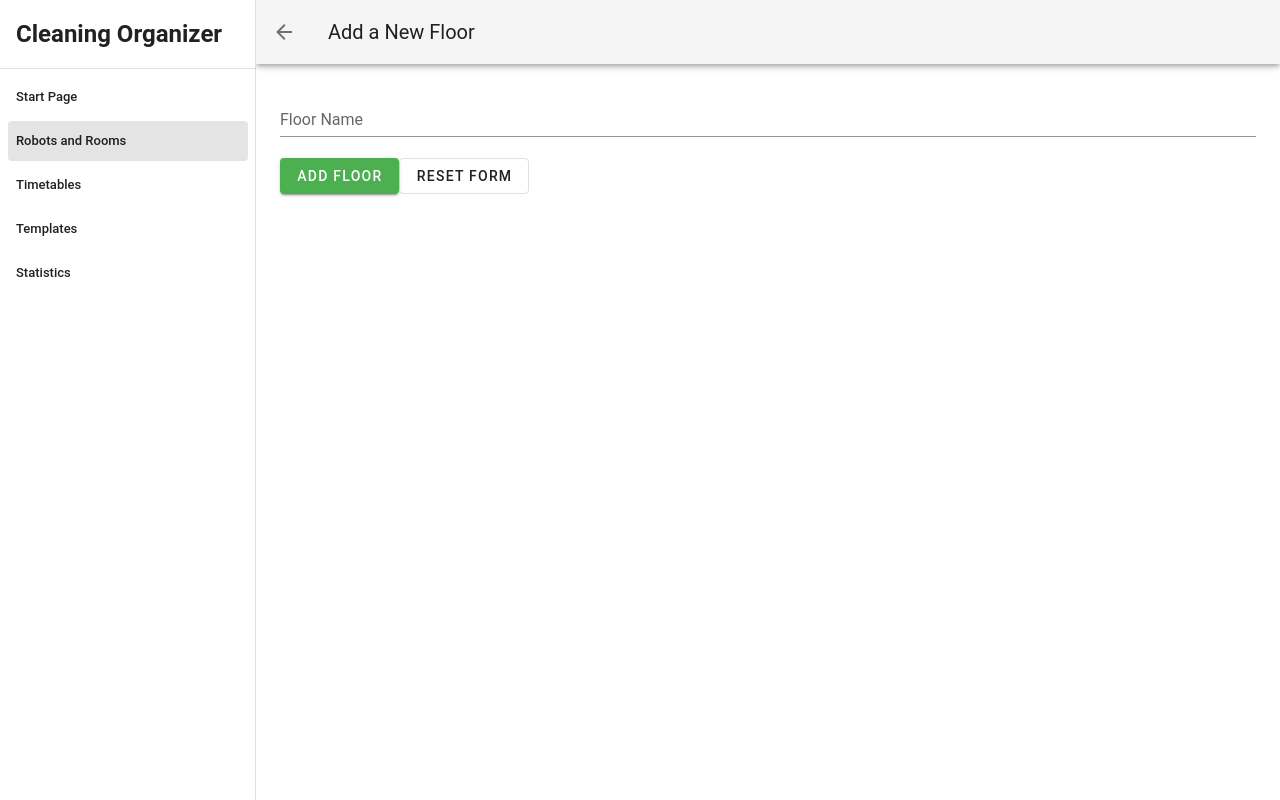
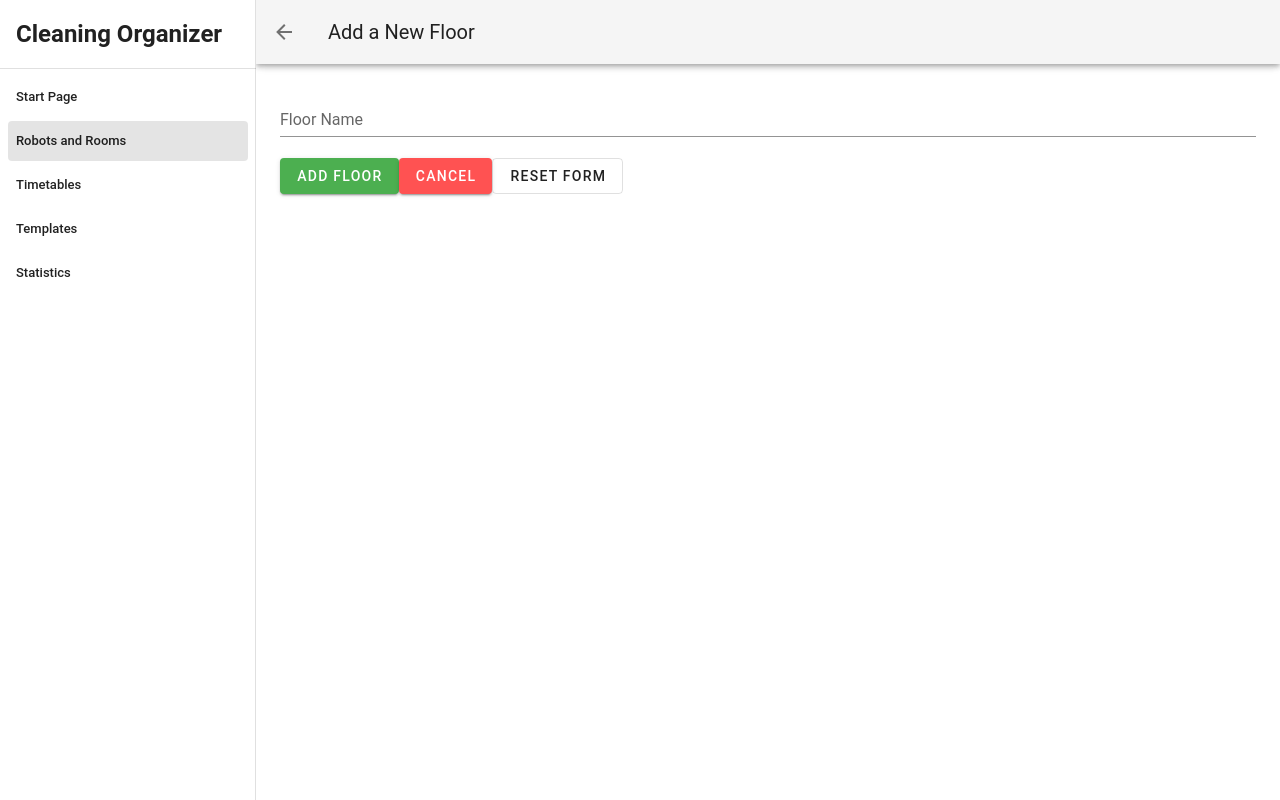
Before and after one commit to sman1011/mmk-a1, a Vue app: page /#/floors/new in a window 1280 px wide. Built offline with nearby package versions, Linux system fonts and the light colour scheme.

Commit message:
add cancel button to new floor, room, robot pages

```diff
--- a/src/pages/NewFloorPage.vue
+++ b/src/pages/NewFloorPage.vue
@@ -54,6 +54,7 @@ export default {
                     ></v-text-field>
 
                     <v-btn color="success" v-on:click="onSave">Add Floor</v-btn>
+                    <v-btn color="error" v-on:click="$router.go(-1)">Cancel</v-btn>
                     <v-btn text v-bind:outlined="true" v-on:click="onClear" >Reset Form</v-btn>
 
                 </v-form>
--- a/src/pages/NewRobotPage.vue
+++ b/src/pages/NewRobotPage.vue
@@ -71,6 +71,7 @@ export default {
                     </v-select>
 
                     <v-btn color="success" v-on:click="onSave">Add Robot</v-btn>
+                    <v-btn color="error" v-on:click="$router.go(-1)">Cancel</v-btn>
                     <v-btn text v-bind:outlined="true" v-on:click="onClear" >Reset Form</v-btn>
 
                 </v-form>
--- a/src/pages/NewRoomPage.vue
+++ b/src/pages/NewRoomPage.vue
@@ -72,6 +72,7 @@ export default {
                     </v-select>
 
                     <v-btn color="success" v-on:click="onSave">Add Room</v-btn>
+                    <v-btn color="error" v-on:click="$router.go(-1)">Cancel</v-btn>
                     <v-btn text v-bind:outlined="true" v-on:click="onClear" >Reset Form</v-btn>
 
                 </v-form>
```
